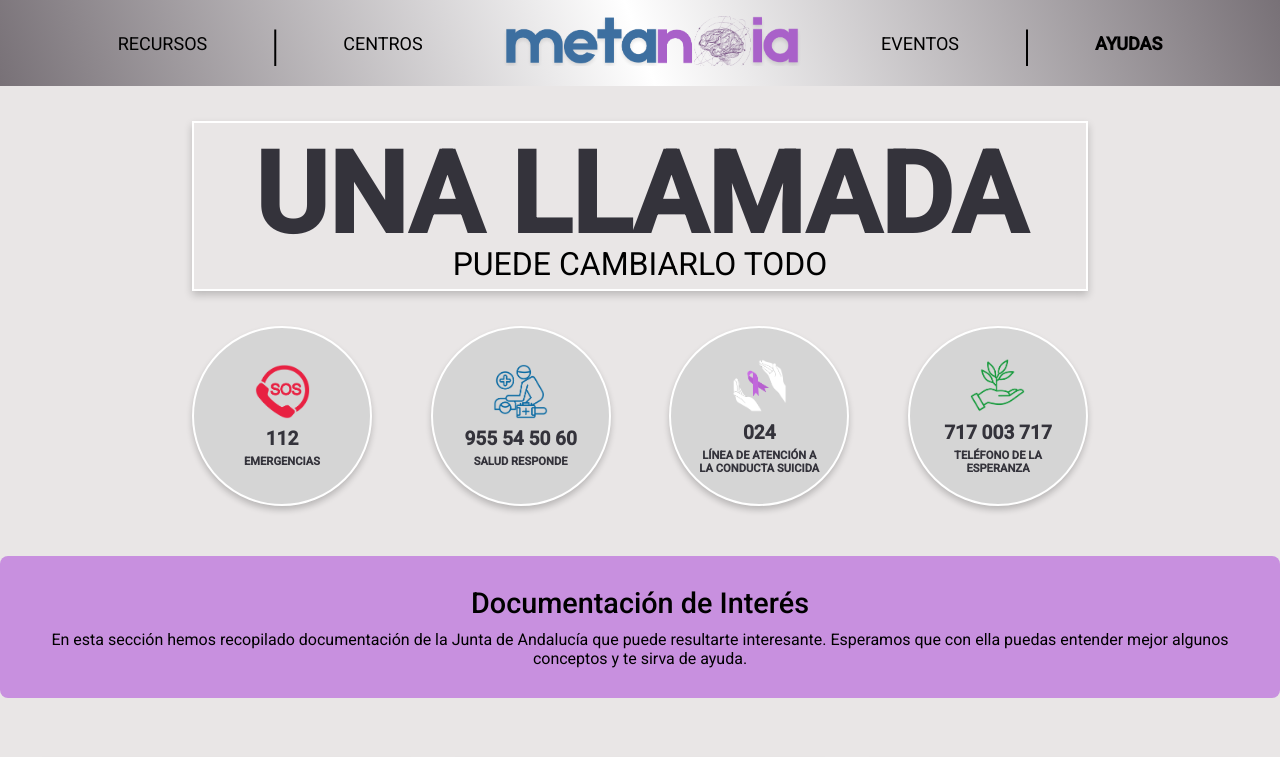
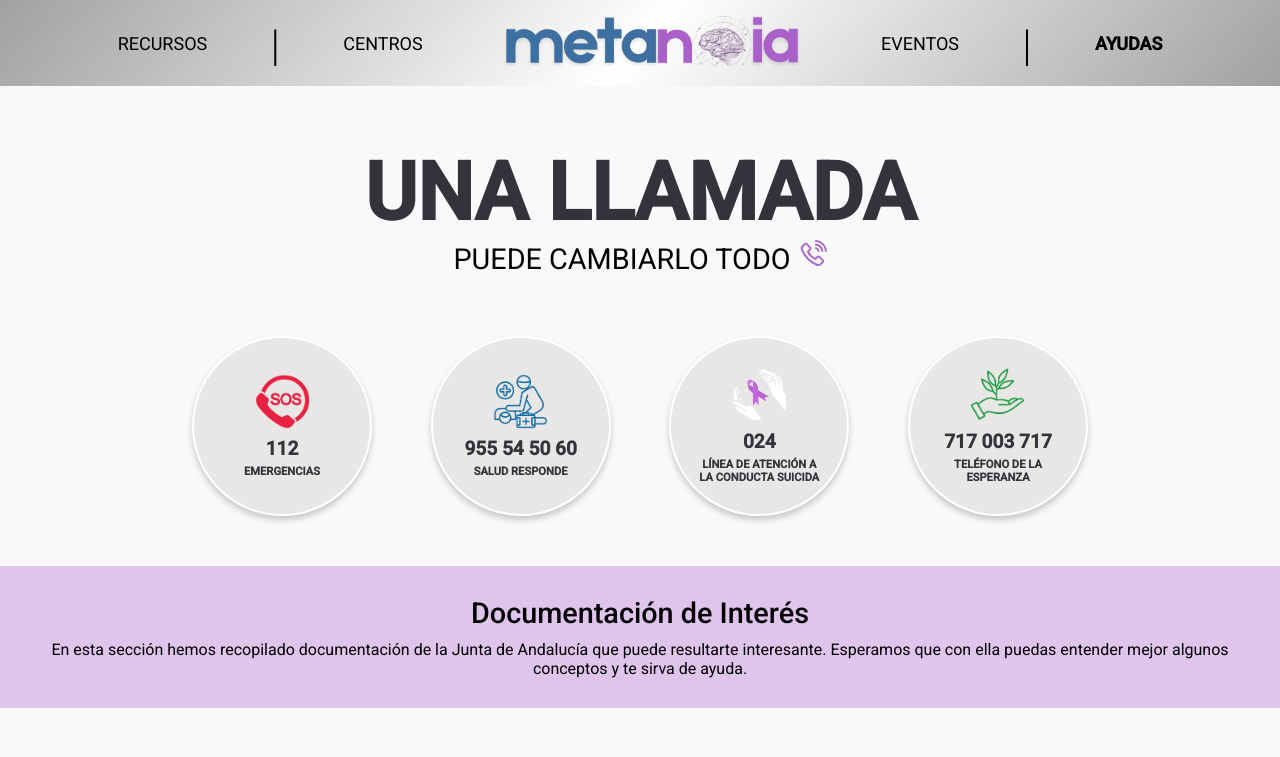
Before and after one commit to CristinaDomnguez/metanoia-project, a React (Vite) app in the folder frontend/: page /ayudas in a window 1280 px wide. Shown: the top 757 px of the page. Built offline with nearby package versions, Linux system fonts and the light colour scheme.

Commit message:
feat:modify general design

```diff
--- a/frontend/src/components/NavBar/NavBar.module.css
+++ b/frontend/src/components/NavBar/NavBar.module.css
@@ -1,6 +1,6 @@
 /* Barra de navegación principal */
 .navbar {
-  background: linear-gradient(70deg, #787177, white, #787177);
+  background: linear-gradient(130deg, #a2a0a2, white, #a2a0a2);
   padding: 1rem;
   display: flex;
   justify-content: center;
--- a/frontend/src/pages/Centers/TextInicio/TextInicio.module.css
+++ b/frontend/src/pages/Centers/TextInicio/TextInicio.module.css
@@ -20,10 +20,8 @@
   z-index: 1;
   display: flex;
   flex-direction: column;
-  /* background-color: rgba(147, 146, 146, 0.4); */
   width: 100%;
   height: 15%;
-
 }
 
 /* Texto superior */
--- a/frontend/src/pages/Events/CarouselEvents/CarouselEvents.module.css
+++ b/frontend/src/pages/Events/CarouselEvents/CarouselEvents.module.css
@@ -45,20 +45,22 @@
   .carouselButton {
     position: absolute;
     top: 50%;
-    transform: translateY(-50%);
-    background-color: rgba(0, 0, 0, 0.5);
-    color: white;
-    border: none;
-    border-radius: 50%;
     width: 40px;
     height: 40px;
+    border-radius: 50%;
+    transform: translateY(-50%);
+    background: rgba(0, 0, 0, 0.5);
+    color: white;
+    padding: 0;
+    border: none;
     cursor: pointer;
-    z-index: 10;
+    font-size: 24px;
+    z-index: 2;
+    transition: background-color 0.3s;
     display: flex;
+    justify-content: center;
     align-items: center;
-    justify-content: center;
-    font-size: 1.5rem;
-    box-shadow: 0 4px 6px rgba(0, 0, 0, 0.2);
+    line-height: 1;
   }
 
   .carouselButton:hover {
--- a/frontend/src/pages/Events/Events.module.css
+++ b/frontend/src/pages/Events/Events.module.css
@@ -3,5 +3,5 @@
   flex-direction: column; /* Elementos en columna */
   padding: 0;
   margin: 0;
-  background-color: #e9e6e6;
+  background-color: #f8f9fa;
 }
--- a/frontend/src/pages/Events/ListEvents/ListEvents.module.css
+++ b/frontend/src/pages/Events/ListEvents/ListEvents.module.css
@@ -1,11 +1,11 @@
 .eventsSection {
   width: 100%;
-    padding: 4rem 2rem;
+  padding: 4rem 4rem;
   background-color: #f8f9fa;
 }
 
 .eventsContainer {
-    max-width: 1200px;
+  max-width: auto;
   margin: 0 auto;
   display: flex;
   flex-direction: column;
@@ -17,7 +17,7 @@
   padding: 2rem;
   box-shadow: 0 2px 8px rgba(0, 0, 0, 0.1);
   display: flex;
-    gap: 2rem;
+  gap: 1rem;
   transition: transform 0.2s ease;
   position: relative;
 }
@@ -28,7 +28,7 @@
 }
 
 .eventImageContainer {
-    flex: 0 0 300px;
+  flex: 0 0 250px;
   display: flex;
   align-items: flex-start; /* Alinea la imagen al inicio del contenedor */
 }
@@ -38,19 +38,18 @@
   height: auto; /* Elimina la altura fija */
   max-height: 300px; /* Establece una altura máxima opcional */
   object-fit: contain; /* Cambia a 'contain' para mostrar la imagen completa */
-    border-radius: 8px;
 }
 
 .eventContent {
   flex: 1;
   display: flex;
   flex-direction: column;
-    gap: 1rem;
+  gap: 2rem;
 }
 
 .name {
   font-size: 1.5rem;
-    font-weight: 600;
+  font-weight: bold;
   color: #2c3e50;
   font-family: sans-serif;
 }
@@ -65,7 +64,7 @@
 .contactInfo {
   display: flex;
   flex-direction: column;
-    gap: 0.6rem;
+  gap: 1rem;
   color: #555;
   font-size: 0.95rem;
   font-family: sans-serif;
@@ -87,6 +86,10 @@
   font-size: 0.9rem;
   width: fit-content;
   font-family: sans-serif;
+  margin-bottom: 1rem;
+  position: absolute;
+  bottom: 1rem;
+  right: 1rem;
 }
 
 /* Estilos para pantallas medianas */
--- a/frontend/src/pages/Events/TextEvent/TextEvent.module.css
+++ b/frontend/src/pages/Events/TextEvent/TextEvent.module.css
@@ -1,6 +1,6 @@
 .textContent {
-  background-color: #9d979c;
-  border: 1px solid #ffffff;
+  background-color: white;
+  border: 3px solid #b97fd1;
   box-shadow: 0 4px 8px rgba(0, 0, 0, 0.2);
   display: flex;
   flex-direction: column;
@@ -18,16 +18,17 @@
   font-family: "Extenda", sans-serif;
   font-size: 8rem;
   font-weight: bold;
-  color: #ffffff;
+  color: black;
   margin: 0;
   width: 100%;
   text-align: center; /* Centra el texto */
+
 }
 
 .textBottom {
   font-family: "Roboto", sans-serif;
   font-size: 1.2rem;
-  color: #ffffff;
+  color: black;
   margin: 0;
   text-align: right; /* Centra el texto */
   width: 77%;
--- a/frontend/src/pages/Helps/Call/Call.jsx
+++ b/frontend/src/pages/Helps/Call/Call.jsx
@@ -1,11 +1,13 @@
 import styles from "./Call.module.css";
+import { LiaPhoneVolumeSolid } from "react-icons/lia";
 
 export function Call() {
   return (
     <div>
       <div className={styles.textContent}>
         <p className={styles.textTop}>UNA LLAMADA</p>
-        <p className={styles.textBottom}>PUEDE CAMBIARLO TODO</p>
+        <p className={styles.textBottom}>PUEDE CAMBIARLO TODO <LiaPhoneVolumeSolid className={styles.icon} /></p>
+
       </div>
       <div className={styles.circlesContainer}>
         <div className={styles.circle}>
--- a/frontend/src/pages/Helps/Call/Call.module.css
+++ b/frontend/src/pages/Helps/Call/Call.module.css
@@ -1,32 +1,57 @@
 .textContent {
-  background-color: #e9e6e6;
-  border: 2px solid #ffffff;
-  box-shadow: 0 4px 8px rgba(0, 0, 0, 0.2);
   display: flex;
   flex-direction: column;
-  align-items: center; /* Centra horizontalmente el contenido */
-  justify-content: center; /* Centra verticalmente el contenido */
-  width: 70%;
-  height: 170px; /* Ajusta la altura según lo que necesites */
+  justify-content: center;
+  width: 100%;
+  /* height: 130px; */
   text-align: center;
-  margin: 35px auto;
+  margin: 60px auto;
 }
 
 .textTop {
   font-family: "Roboto", sans-serif;
-  font-size: 7rem;
+  font-size: 5rem;
   font-weight: bold;
+  position: relative;
   color: #34333b;
   margin: 0;
   width: 100%;
-  text-align: center; /* Centra el texto */
+  text-align: center;
+  opacity: 0; /* Inicialmente invisible */
+  animation: moveLeft 3s ease-in-out forwards;
 }
 
 .textBottom {
   font-family: "Roboto", sans-serif;
-  font-size: 2rem;
+  font-size: 1.8rem;
   color: #000000;
-  margin-top: -15px;
+  opacity: 0; /* Inicialmente invisible */
+  animation: moveRight 3s ease-in-out forwards;
+}
+
+.icon {
+  color: #a961c9;
+}
+@keyframes moveRight {
+  from {
+    opacity: 0;
+    transform: translateX(-100px);
+  }
+  to {
+    opacity: 1;
+    transform: translateX(0);
+  }
+}
+
+@keyframes moveLeft {
+  from {
+    opacity: 0;
+    transform: translateX(100px);
+  }
+  to {
+    opacity: 1;
+    transform: translateX(0);
+  }
 }
 
 .circlesContainer {
@@ -38,7 +63,7 @@
 }
 
 .circle {
-  background-color: #d5d5d5;
+  background-color: #e9e6e6;
   border: 2px solid #ffffff;
   border-radius: 50%;
   width: 180px;
@@ -49,7 +74,7 @@
   justify-content: center;
   padding: 25px;
   box-shadow: 0 4px 6px rgba(0, 0, 0, 0.2);
-  transition: 0.5s transform ;
+  transition: 0.5s transform;
 }
 
 .circle:hover {
--- a/frontend/src/pages/Helps/Documents/Document.module.css
+++ b/frontend/src/pages/Helps/Documents/Document.module.css
@@ -1,8 +1,7 @@
 .header {
-    background-color: #c890df;
+    background-color: rgba(200, 144, 223, 0.5);
     padding: 30px;
     text-align: center;
-    border-radius: 8px;
     margin-bottom: 20px;
     margin-top: 20px;
   }
--- a/frontend/src/pages/Helps/Helps.module.css
+++ b/frontend/src/pages/Helps/Helps.module.css
@@ -3,5 +3,5 @@
     flex-direction: column; /* Elementos en columna */
     padding: 0;
     margin: 0;
-    background-color: #e9e6e6;
+    background-color: #f8f9fa;
   }
--- a/frontend/src/pages/Home/Carousel/Carousel.jsx
+++ b/frontend/src/pages/Home/Carousel/Carousel.jsx
@@ -27,10 +27,6 @@ export function Carousel() {
       duration: 6.0,
       type: "video",
     },
-    // {
-    //   src: "/images/carousel/carousel2.png",
-    //   type: "imagen",
-    // },
   ];
 
   // Función para cambiar al siguiente slide
--- a/frontend/src/pages/Home/Sheets/Sheets.module.css
+++ b/frontend/src/pages/Home/Sheets/Sheets.module.css
@@ -1,8 +1,8 @@
 /* Contenedor principal de la sección */
 .sheetsSection {
   width: 100%;
-  background-color: #e9e6e6;
-  padding: 5.5rem 0;
+  background-color: #f8f9fa;
+  padding: 5rem 3rem;
 }
 
 /* Contenedor de las tarjetas con márgenes laterales */
@@ -47,7 +47,7 @@
   aspect-ratio: 1;
   border-radius: 15px;
   padding: 5px;
-  background: linear-gradient(45deg, #787177, #ffffff);
+  background: linear-gradient(45deg, #a961c9, #ffffff);
   overflow: hidden;
   animation: slideUp 0.9s ease-out;
 }
```
Lines whose indentation alone changed are shown as unchanged.
